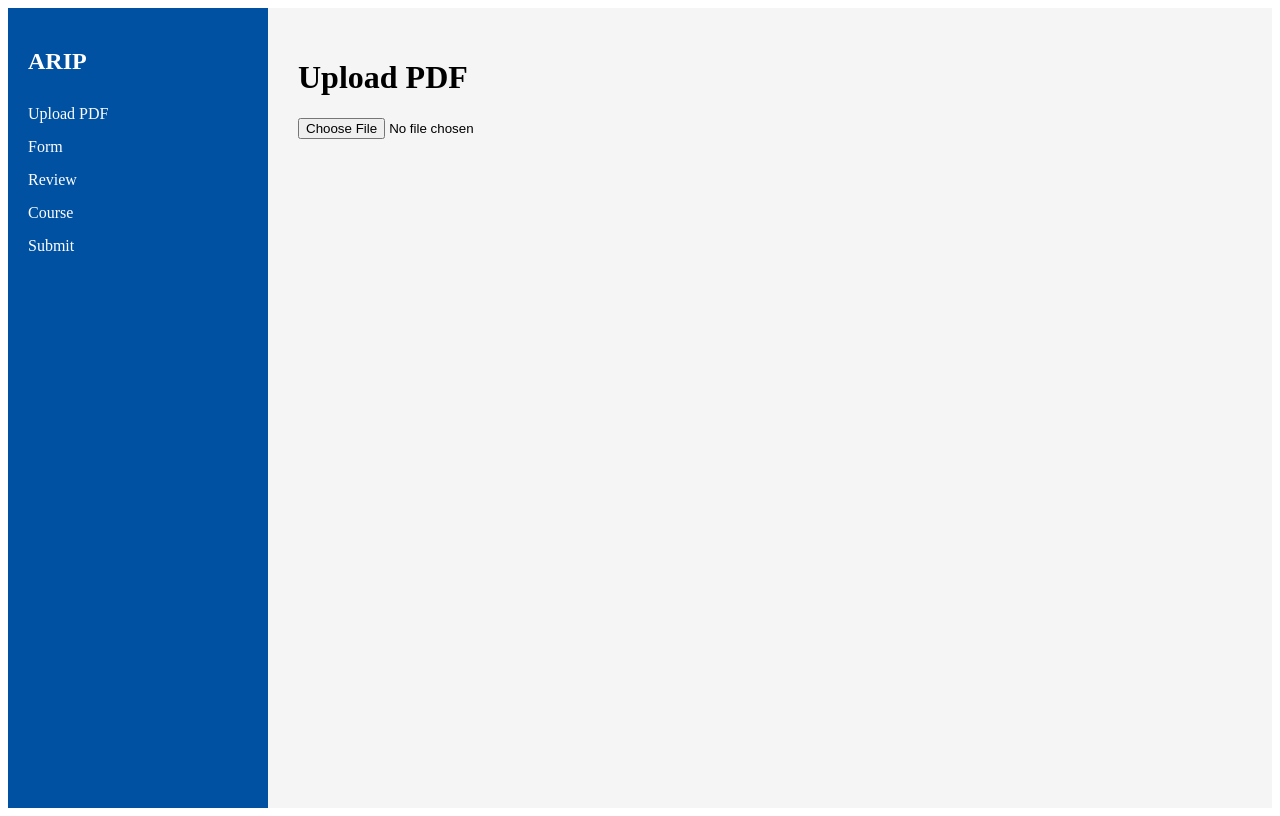
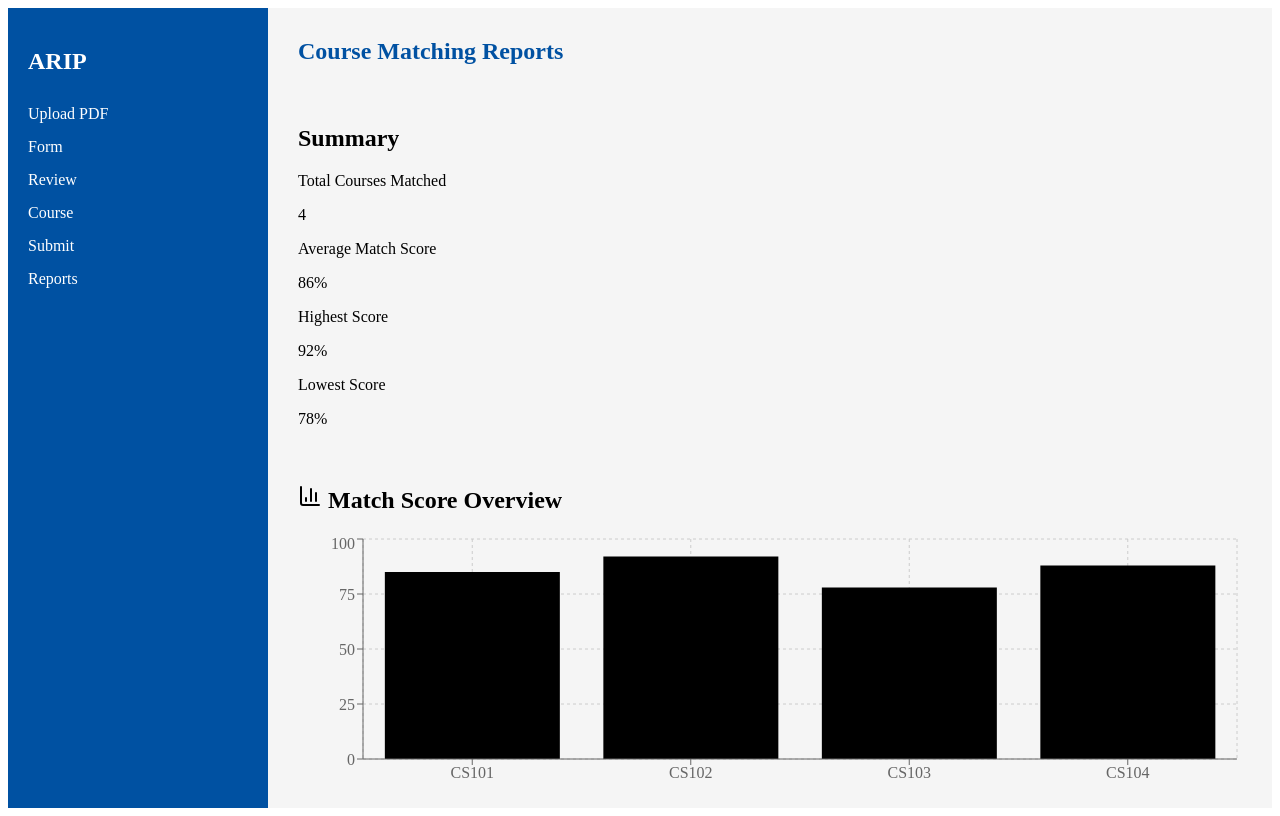
Before and after one commit to MoNejjar/academic-recognition-and-planning-assistant, a React (Vite) app in the folder frontend/: page /reports in a window 1280 px wide. Before the commit this address led to /upload. Built offline with nearby package versions, Linux system fonts and the light colour scheme.

Commit message:
Added the Report page to the side menu

```diff
--- a/frontend/src/App.tsx
+++ b/frontend/src/App.tsx
@@ -7,6 +7,7 @@ import FormPage from "./pages/CourseMatching/FormPage";
 import ReviewPage from "./pages/CourseMatching/ReviewPage";
 import SubmitPage from "./pages/CourseMatching/SubmitPage";
 import CoursePage from "./pages/CourseMatching/CoursePage";
+import ReportsPage from "./pages/Reports";
 
 export default function App() {
   return (
@@ -22,6 +23,7 @@ export default function App() {
           <Route path="/review" element={<ReviewPage />} />
           <Route path="/submit" element={<SubmitPage />} />
           <Route path="/course" element={<CoursePage />} />
+          <Route path="/reports" element={<ReportsPage />} />
         </Route>
 
         {/* Fallback optionnel */}
--- a/frontend/src/layout/SideMenuLayout.tsx
+++ b/frontend/src/layout/SideMenuLayout.tsx
@@ -22,7 +22,9 @@ export default function SideMenuLayout() {
           <NavLink to="/submit" style={styles.link}>
             Submit
           </NavLink>
-
+          <NavLink to="/reports" style={styles.link}>
+            Reports
+          </NavLink>
         </nav>
       </aside>
 
--- a/frontend/src/pages/Reports/index.tsx
+++ b/frontend/src/pages/Reports/index.tsx
@@ -7,7 +7,6 @@ import {
   MatchScoreData,
   ReportDataSummary,
 } from "../../components/reporting";
-import tumLogo from "../../assets/tum-logo.svg";
 
 export default function ReportsPage() {
   const [matchData, setMatchData] = useState<MatchScoreData[]>([]);
@@ -74,11 +73,7 @@ export default function ReportsPage() {
 
   return (
     <div style={styles.container}>
-      {/* HEADER */}
-      <header style={styles.header}>
-        <img src={tumLogo} alt="TUM Logo" style={styles.logo} />
-        <h1 style={styles.title}>Course Matching Reports</h1>
-      </header>
+      <h1 style={styles.title}>Course Matching Reports</h1>
 
       {/* MAIN CONTENT */}
       <div style={styles.content}>
@@ -116,32 +111,16 @@ const styles = {
   container: {
     display: "flex",
     flexDirection: "column" as const,
-    minHeight: "100vh",
-    backgroundColor: "#f5f5f5",
-  },
-  header: {
-    display: "flex",
-    alignItems: "center",
-    padding: "10px 20px",
-    backgroundColor: "#0051a2",
-    color: "#fff",
-    gap: "10px",
-    boxShadow: "0 2px 4px rgba(0,0,0,0.1)",
-  },
-  logo: {
-    height: "40px",
+    gap: "20px",
   },
   title: {
-    fontSize: "20px",
-    margin: 0,
+    fontSize: "24px",
     fontWeight: "bold" as const,
+    margin: "0 0 20px 0",
+    color: "#0051a2",
   },
   content: {
     flex: 1,
-    padding: "20px",
-    maxWidth: "1200px",
-    margin: "0 auto",
-    width: "100%",
   },
   grid: {
     display: "flex",
```
